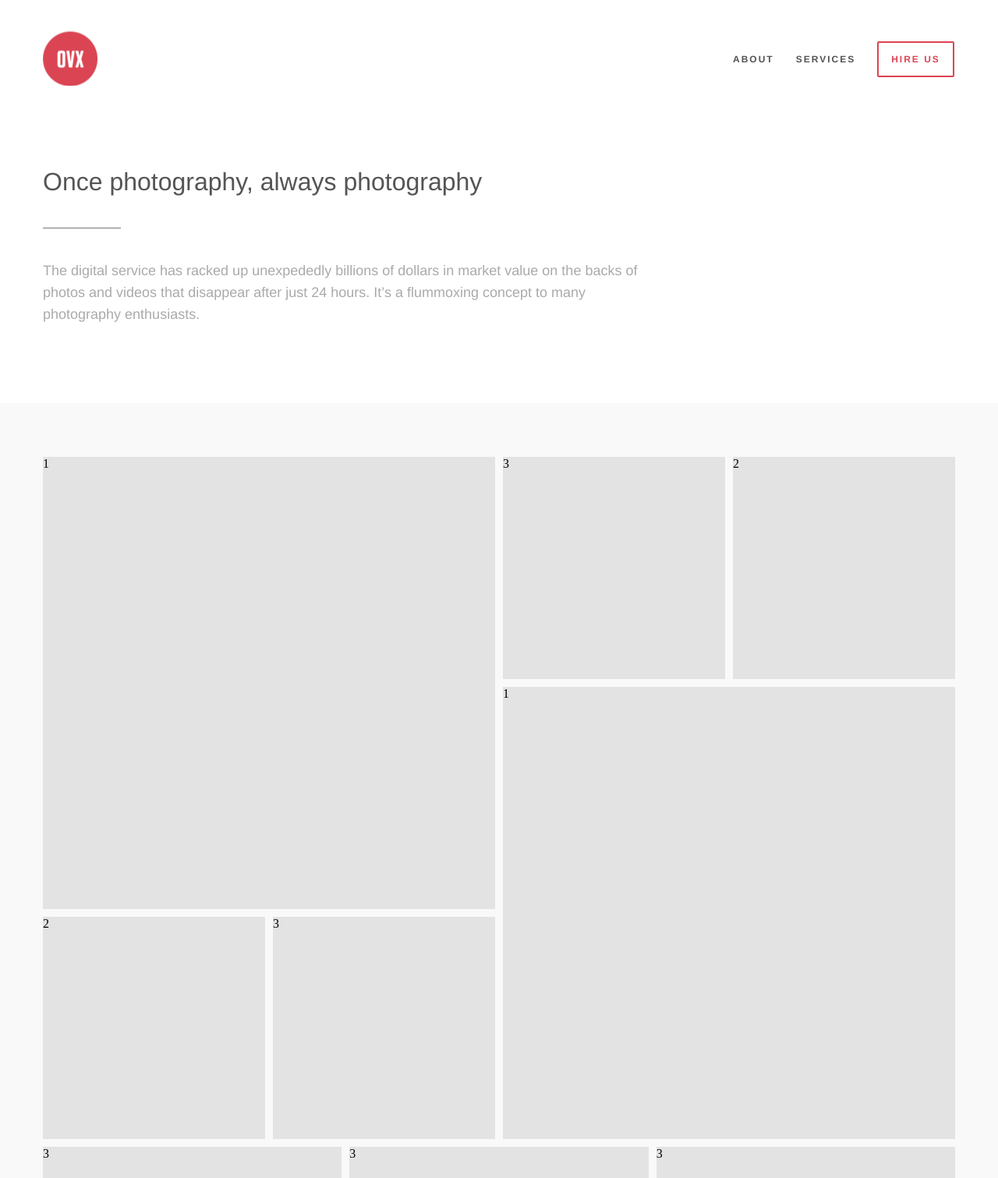
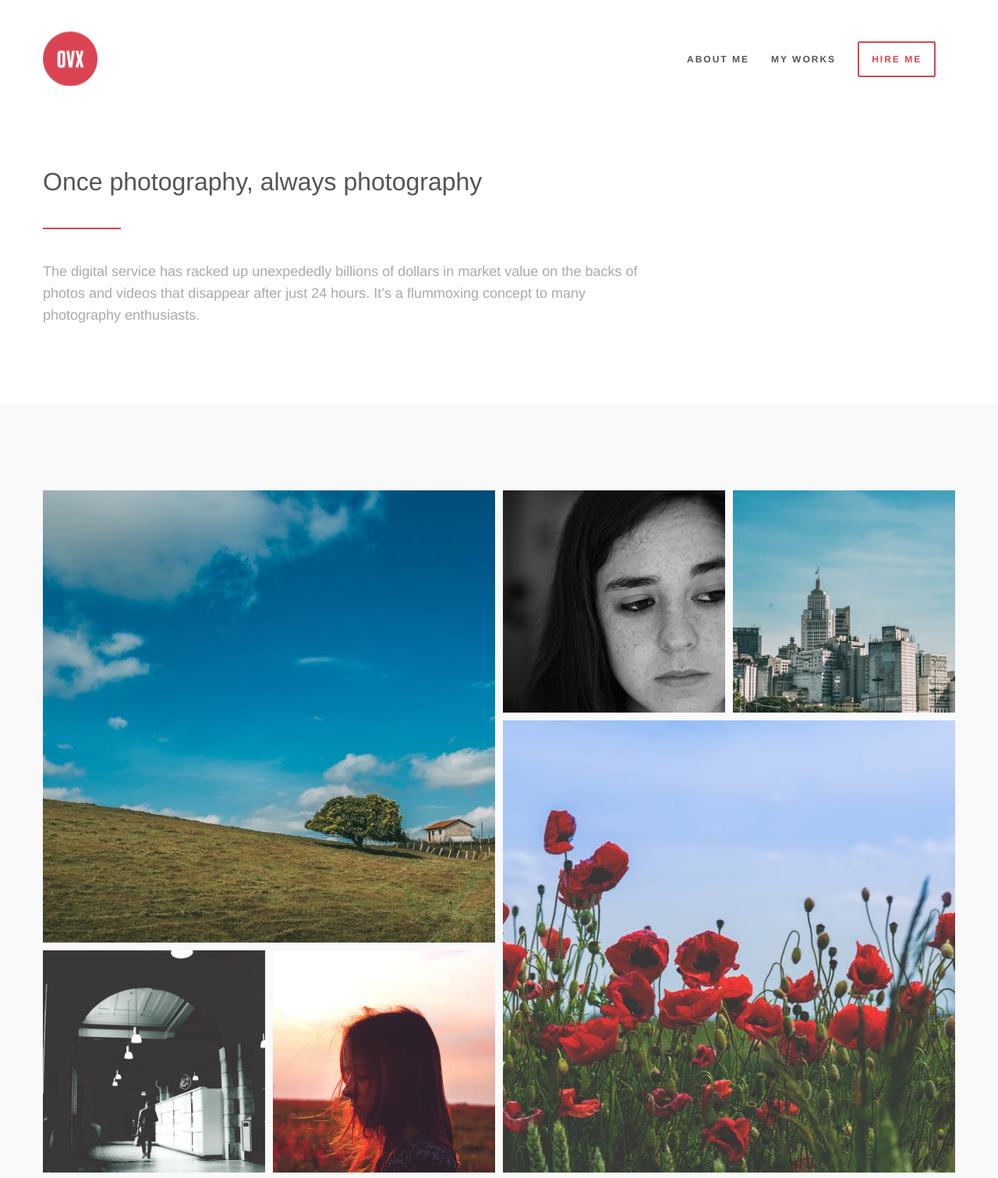
Before and after one commit to yurets9872/photography, a plain HTML site: page index.html in a window 1280 px wide. Shown: the part 800-2311 px from the top of the page at 78% size. Drawn offline with nearby package versions, Linux system fonts and the light colour scheme.

Commit message:
first page

```diff
--- a/index.html
+++ b/index.html
@@ -25,16 +25,16 @@
            <a href=""><div class="logo"></div></a>
            <div onclick="menuToggle()" class="burger"></div>
             <nav class="navigation">
-                <a href="">About</a>
-                <a href="">Services</a>
-                <a class="hireBtn" href="">Hire us</a>
+                <a href="">About me</a>
+                <a href="">My works</a>
+                <a class="hireBtn" href="">Hire me</a>
             </nav>
         </header>
         <nav class="fullNav">
                <div class="close" onclick="menuToggle()"></div>
-                <a href="">About</a>
-                <a href="">Services</a>
-                <a class="hireBtn" href="">Hire us</a>
+                <a href="">About me</a>
+                <a href="">My works</a>
+                <a class="hireBtn" href="">Hire me</a>
             </nav>
         <div class="container">
             <div class="heading">
@@ -48,34 +48,34 @@
             <div class="galleryContent">
                 <div class="gallery">
                     <div class="right">
-                        <div class="largeImg noLeftMargin">1</div>
-                        <div class="tinyImg noLeftMargin">2</div>
-                        <div class="tinyImg ">3</div>
+                        <div class="imgBox largeImg noLeftMargin"> <img class="img" src="images/pexels-photo-105256.jpg" alt=""></div>
+                        <div class="imgBox tinyImg noLeftMargin"><img class="img" src="images/pexels-photo-105600.jpg" alt=""> </div>
+                        <div class="imgBox tinyImg"><img class="img" src="images/pexels-photo-105905.jpg" alt=""> </div>
                     </div>
                     <div class="left">
-                        <div class="tinyImg">3</div>
-                        <div class="tinyImg noRightMargin">2</div>
-                        <div class="largeImg noRightMargin">1</div>
+                        <div class="imgBox tinyImg"><img class="img" src="images/pexels-photo-108447.jpg" alt=""></div>
+                        <div class="imgBox tinyImg noRightMargin"><img class="img" src="images/pexels-photo-109914.jpg" alt=""></div>
+                        <div class="imgBox largeImg noRightMargin"><img class="img" src="images/pexels-photo-112764.jpg" alt=""></div>
                     </div>
                     <div class="middle">
-                        <div class="middleImg noLeftMargin">3</div>
-                        <div class="middleImg">3</div>
-                        <div class="middleImg noRightMargin">3</div>
+                        <div class="imgBox middleImg noLeftMargin"><img class="img" src="images/pexels-photo-110647.jpg" alt=""></div>
+                        <div class="imgBox middleImg"><img class="img" src="images/pexels-photo-105905.jpg" alt=""></div>
+                        <div class="imgBox middleImg noRightMargin"><img class="img" src="images/pexels-photo-105256.jpg" alt=""></div>
                     </div>
                     <div class="right">
-                        <div class="largeImg noLeftMargin">1</div>
-                        <div class="tinyImg noLeftMargin">2</div>
-                        <div class="tinyImg ">3</div>
+                        <div class="imgBox largeImg noLeftMargin"><img class="img" src="images/pexels-photo-110647.jpg" alt=""></div>
+                        <div class="imgBox tinyImg noLeftMargin"><img class="img" src="images/pexels-photo-105256.jpg" alt=""></div>
+                        <div class="imgBox tinyImg "><img class="img" src="images/pexels-photo-112764.jpg" alt=""></div>
                     </div>
                     <div class="left">
-                        <div class="tinyImg">3</div>
-                        <div class="tinyImg noRightMargin">2</div>
-                        <div class="largeImg noRightMargin">1</div>
+                        <div class="imgBox tinyImg"><img class="img" src="images/pexels-photo-109914.jpg" alt=""></div>
+                        <div class="imgBox tinyImg noRightMargin"><img class="img" src="images/pexels-photo-105905.jpg" alt=""></div>
+                        <div class="imgBox largeImg noRightMargin"><img class="img" src="images/pexels-photo-105256.jpg" alt=""></div>
                     </div>
 
                 </div>
             </div>
-
+            <div class="clear"></div>
         <footer>
            <div class="address">
               <a class="newProject" href="/">Start a new project?</a>
@@ -104,7 +104,9 @@
                     <li><a href="">Instagram</a></li>
                 </ul>
            </div>
+
         </footer>
+         <div class="clear"></div>
     </body>
     <script>
         function menuToggle() {
--- a/style.css
+++ b/style.css
@@ -70,15 +70,22 @@ body {
   text-align: center;
     text-transform: uppercase;
     text-decoration: none;
-    padding: 0 16px;
+    margin: 0 16px;
+    padding-bottom: 5px;
     color: #fff;
     font-size: 14px;
     font-family: 'Lato-Semibold';
     letter-spacing: 1;
     cursor: pointer;
+    border-bottom: 3px solid transparent;
+    width: 0px;
+    transition: 0.5s ease;
+    white-space: nowrap;
+    height: 25px;
 }
 .headSocials a:hover {
-  color:#DB4453;
+  border-bottom: 3px solid #DB4453;
+   width: 200px;
 }
 /*HEADER*/
 
@@ -106,7 +113,7 @@ header {
 }
 .navigation {
     width: 100%;
-    max-width: 285px;
+    max-width: 344px;
     float: right;
     display: blok;
     line-height: 70px;
@@ -114,15 +121,26 @@ header {
 .navigation a {
   font-family: Helvetica,sans-serif;
   font-size: 12px;
-    padding-right: 24px;
+  margin-right: 24px;
+  padding-bottom: 5px;
   text-decoration: none;
   text-transform: uppercase;
+  text-align: center;
   letter-spacing: 2;
   font-weight: 900;
   color: #545454;
   transition: easy-out, easy-in, 250ms;
+  border-bottom: 3px solid transparent;
+  width: 0px;
+  transition: 0.5s ease;
+  white-space: nowrap;
+  height: 25px
 }
-
+.navigation a:hover {
+  border-bottom: 3px solid #DB4453;
+   width: 200px;
+   color: #DB4453;
+}
 .navigation .hireBtn {
     color: #DB4453;
     padding: 14px 16px;
@@ -134,9 +152,7 @@ header {
     color: white;
     background-color: #DB4453;
 }
-.navigation a:hover {
-    color: #DB4453;
-}
+
 
 
 .fullNav {
@@ -155,7 +171,7 @@ header {
     z-index: -1;
 }
 .fullNav .close {
-    background-image: url(images/delete_sign-24.png);
+    background-image: url('./images/17x.jpg');
     width: 24px;
     height: 24px;
     float: right;
@@ -227,8 +243,8 @@ header {
 }
 .separator {
   width: 100px;
-    height: 1px;
-    background-color: #777;
+  height: 2px;
+  background-color: #DB4453;
 
 }
 
@@ -239,7 +255,7 @@ header {
 
 .galleryContent {
     width: 100%;
-    padding: 64px 0;
+    padding: 106px 0;
     background-color: #f9f9f9;
     float: left;
 }
@@ -265,6 +281,8 @@ header {
   margin:5px;
   box-sizing: border-box;
   background: #e3e3e3;
+  position: relative;
+  overflow: hidden;
 }
 .tinyImg {
   max-width: 285px;
@@ -276,6 +294,8 @@ header {
   margin:5px;
   box-sizing: border-box;
   background: #e3e3e3;
+  position: relative;
+  overflow: hidden;
 }
 .middleImg {
   max-width: 383.33px;
@@ -285,23 +305,39 @@ header {
   float: left;
   margin: 5px;
   background: #e3e3e3;
+  position: relative;
+  overflow: hidden;
 }
-.noRightMargin{
+.img {
+  position: absolute;
+    margin: 0 auto;
+    top: 0;
+    left: -50%;
+    transform: scale(1);
+    transition: all 0.3s ease-in-out;
+    width: 180%;
+}
+.imgBox:hover .img {
+   transform: scale(1.1);
+}
+.noRightMargin {
   margin-right: 0;
 }
-.noLeftMargin{
+.noLeftMargin {
   margin-left: 0;
 }
 
 /*END OF GALLERY*/
-
+.clear {
+  clear: both;
+}
 /*FOOTER*/
 
 footer {
     width: 100%;
     max-width: 1170px;
-    margin: 64px auto 0;
-    padding: 0 20px;
+    margin: 64px auto;
+    padding: 0 20px 150px;
 }
 .address{
     width: 33%;
```
Lines whose indentation alone changed are shown as unchanged.
